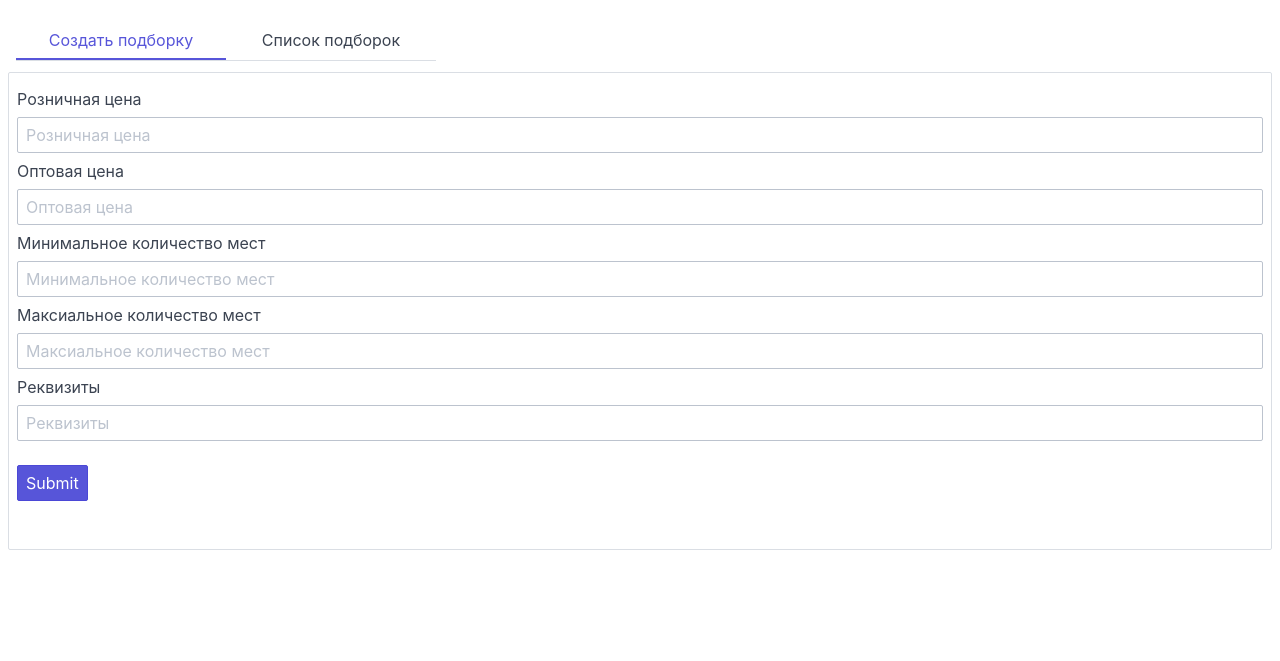
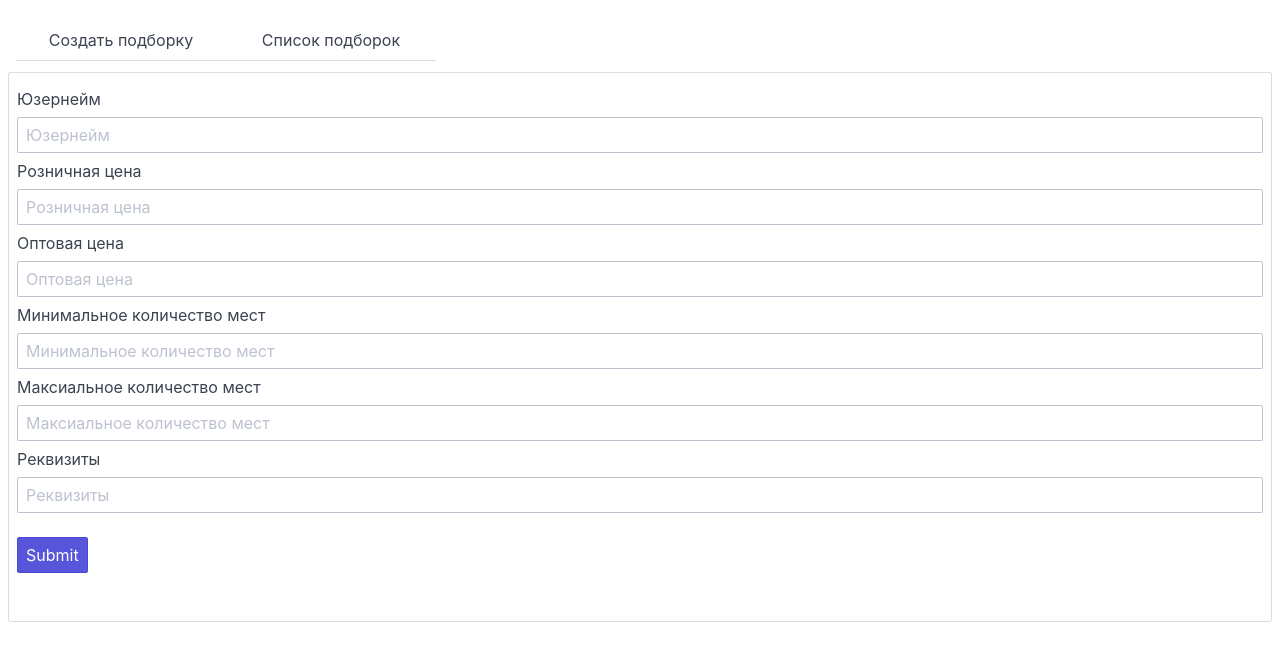
Before and after one commit to fedor11235/slonBot, a Flask app: template server/templates/suggestions_create.html in a window 1280 px wide. Shown: the top 661 px of the page. Run offline with Flask 3, Linux system fonts and the light colour scheme; the template is opened without the code that fills it, so the values that code supplies are empty; parts of the project's set-up code (start-up, migrations or seed data) failed here and were passed over.

Commit message:
add create suggestions

```diff
--- a/server/app.py
+++ b/server/app.py
@@ -4,7 +4,7 @@ from flask import Flask, redirect, url_for
 from flask import render_template, request
 from flask_login import LoginManager
 
-from handlers.login import handler_login
+from handlers.common import handler_login, handler_create_suggestions, handler_get_suggestions
 
 app = Flask(__name__)
 
@@ -28,9 +28,30 @@ def login_page():
 
     return render_template('login.html', message=message)
 
-@app.route('/', methods=['get'])
+@app.route('/', methods=['post', 'get'])
 def main_page():
-    return render_template('suggestions_create.html')
+    if request.method == 'POST':
+        username = request.form.get('username')
+        retail_price = request.form.get('retailPrice')
+        wholesale_price = request.form.get('wholesalePrice')
+        min_seats = request.form.get('minSeats')
+        max_seats = request.form.get('maxSeats')
+        details = request.form.get('details')
+        asyncio.run(handler_create_suggestions(
+            username=username,
+            retail_price=retail_price,
+            wholesale_price=wholesale_price,
+            min_seats=min_seats,
+            max_seats=max_seats,
+            details=details
+        ))
+
+    return render_template('suggestions_create.html', page="create")
+
+@app.route('/list', methods=['get'])
+def list_page():
+    suggestions = asyncio.run(handler_get_suggestions())
+    return render_template('suggestions_list.html', page="list", suggestions=suggestions)
 
 if __name__ == '__main__':
     app.run(host='0.0.0.0', port=3002)
--- a/server/templates/login.html
+++ b/server/templates/login.html
@@ -1,8 +1,5 @@
 {% extends "base.html" %}
 {% block content %}
-<!-- {% for post in posts %}
-<div><p>{{post.author.nickname}} says: <b>{{post.body}}</b></p></div>
-{% endfor %} -->
 
 {% if message %}
 <p>{{ message }}</p>
--- a/server/templates/main_layout.html
+++ b/server/templates/main_layout.html
@@ -3,13 +3,11 @@
 {% block content %}
 <header class="p-2">
   <ul class="tab tab-block" style="width: 420px;">
-    <li class="tab-item active">
+    <li class="tab-item {{ 'active' if page == 'create' }}">
       <a href="/" style="cursor: pointer;">Создать подборку</a>
-      <!-- Создать подборку -->
     </li>
-    <li class="tab-item">
+    <li class="tab-item {{ 'active' if page == 'list' }}">
       <a href="/list" style="cursor: pointer;">Список подборок</a>
-      <!-- Список подборок -->
     </li>
   </ul>
 </header>
--- a/server/templates/suggestions_create.html
+++ b/server/templates/suggestions_create.html
@@ -3,16 +3,18 @@
 <div class="card p-2" style="width: 100%">
   <form class="form-group" action="" method="post">
     <p>
+      <label class="form-label" for="username">Юзернейм</label>
+      <input class="form-input" type="text" name="username" required placeholder="Юзернейм">
       <label class="form-label" for="retailPrice">Розничная цена</label>
-      <input class="form-input" type="text" name="retailPrice" placeholder="Розничная цена">
+      <input class="form-input" type="text" name="retailPrice" required placeholder="Розничная цена">
       <label class="form-label" for="wholesalePrice">Оптовая цена</label>
-      <input class="form-input" type="text" name="wholesalePrice" placeholder="Оптовая цена">
+      <input class="form-input" type="text" name="wholesalePrice" required placeholder="Оптовая цена">
       <label class="form-label" for="minSeats">Минимальное количество мест</label>
-      <input class="form-input" type="text" name="minSeats" placeholder="Минимальное количество мест">
+      <input class="form-input" type="text" name="minSeats" required placeholder="Минимальное количество мест">
       <label class="form-label" for="maxSeats">Максиальное количество мест</label>
-      <input class="form-input" type="text" name="maxSeats" placeholder="Максиальное количество мест">
+      <input class="form-input" type="text" name="maxSeats" required placeholder="Максиальное количество мест">
       <label class="form-label" for="details">Реквизиты</label>
-      <input class="form-input" type="text" name="details" placeholder="Реквизиты">
+      <input class="form-input" type="text" name="details" required placeholder="Реквизиты">
     </p>
     <p>
       <input class="btn btn-primary" type="submit">
```
Also changed, not shown: server/handlers/common.py (added, +42 -0 lines), server/handlers/login.py (deleted, +0 -15 lines), server/templates/suggestions_list.html (added, +8 -0 lines).
